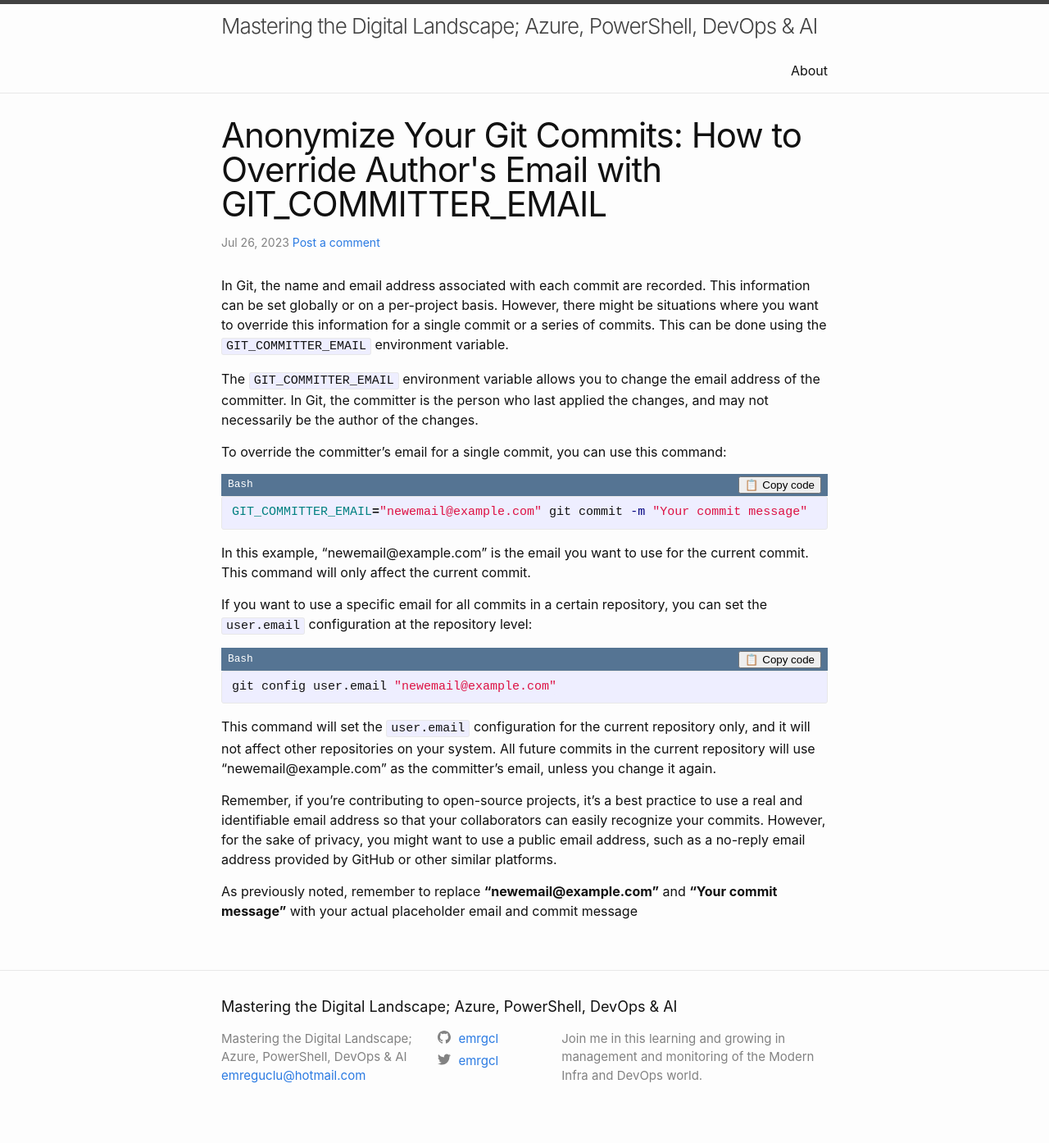
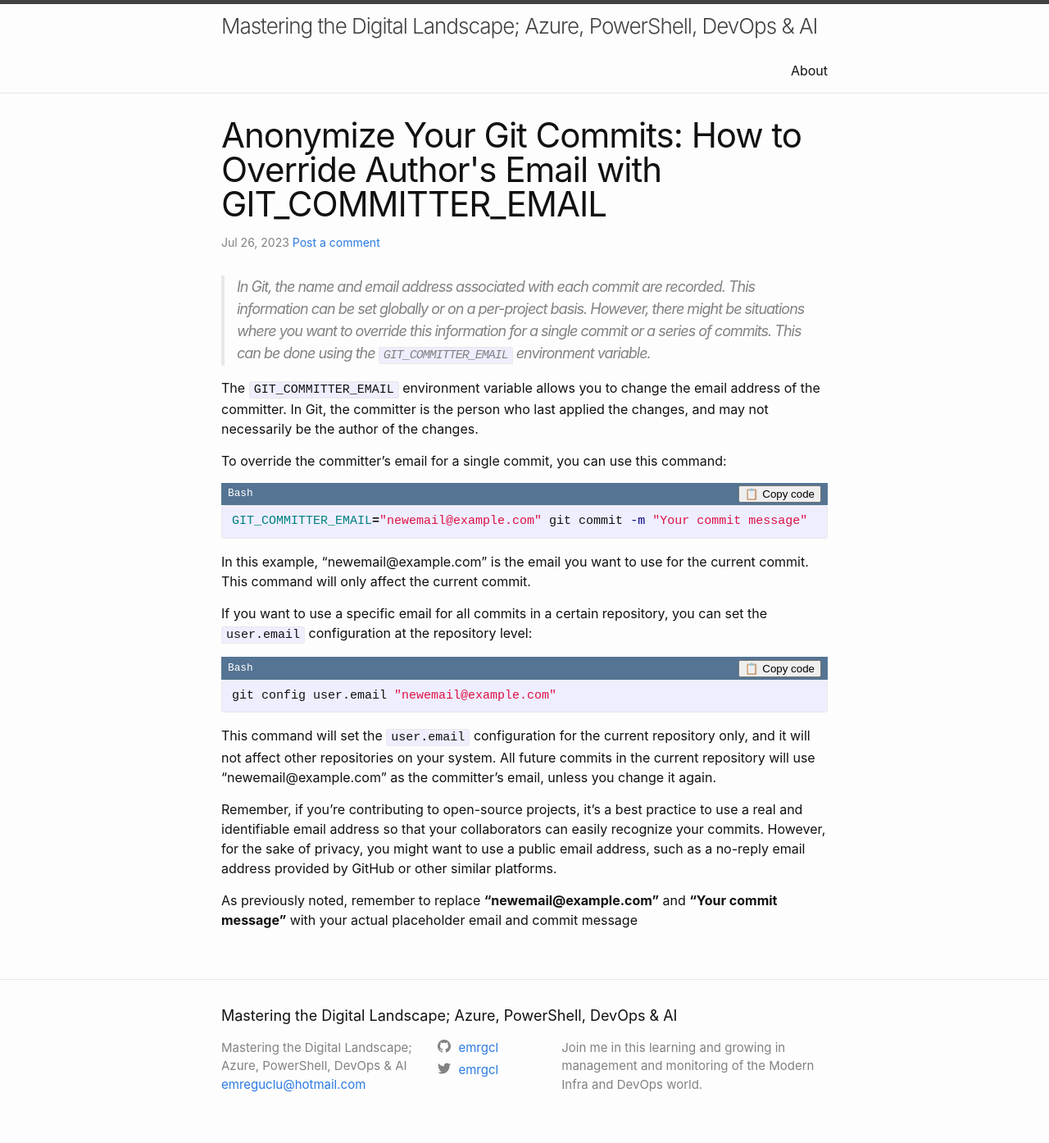
Before and after one commit to emrgcl/emrgcl.github.io, a Jekyll site: the page built from _posts/2023-07-26-anonymize-your-git-commits-how-to-override-authors-email-with-git-committer-email.md, in a window 1280 px wide. Shown: the whole page at 82% size. Built offline with Jekyll 4.4.1, drawn with Linux system fonts in a browser that asks for light colours; comment, search, counter and statistics services are not loaded.

```diff
--- a/_posts/2023-07-26-anonymize-your-git-commits-how-to-override-authors-email-with-git-committer-email.md
+++ b/_posts/2023-07-26-anonymize-your-git-commits-how-to-override-authors-email-with-git-committer-email.md
@@ -5,7 +5,7 @@ date: 2023-07-26
 categories: Git, Tutorial
 ---
 
-In Git, the name and email address associated with each commit are recorded. This information can be set globally or on a per-project basis. However, there might be situations where you want to override this information for a single commit or a series of commits. This can be done using the `GIT_COMMITTER_EMAIL` environment variable.
+> In Git, the name and email address associated with each commit are recorded. This information can be set globally or on a per-project basis. However, there might be situations where you want to override this information for a single commit or a series of commits. This can be done using the `GIT_COMMITTER_EMAIL` environment variable.
 
 <!--more-->
 
```
